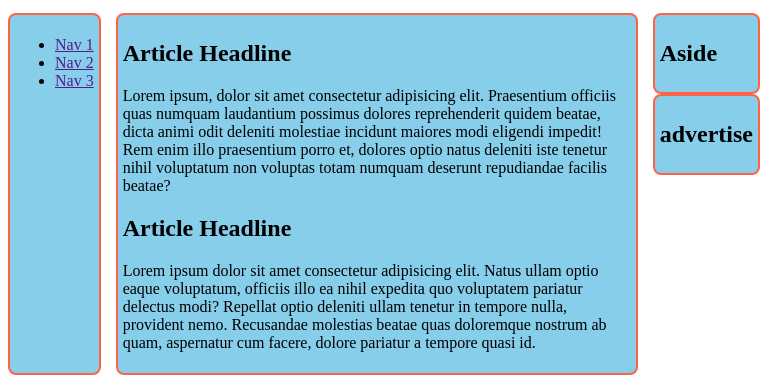
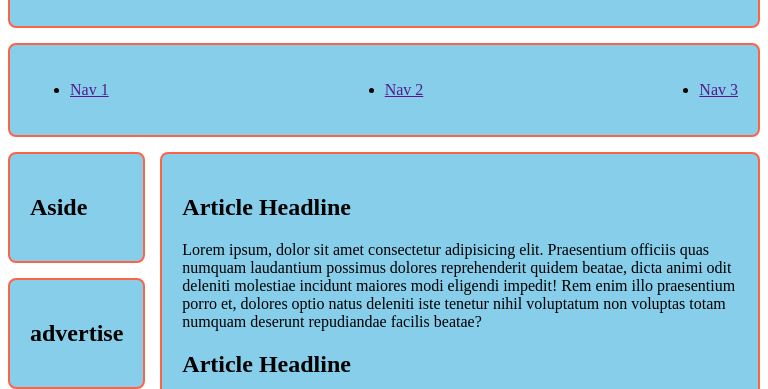
Before and after one commit to Mustakahmmed-dev/Web-Day9-More-Responsive, a plain HTML site: page grid-area.html in a window 768 px wide. Shown: the part 104-493 px from the top of the page. Drawn offline with Linux system fonts and the light colour scheme.

Commit message:
Added responsiveness of the Grid Area Layout

```diff
--- a/styles/grid-area.css
+++ b/styles/grid-area.css
@@ -3,7 +3,10 @@
     background-color: skyblue;
     border: 2px solid tomato;
     border-radius: 8px;
-    padding: 5px;
+    padding: 20px;
+}
+.aside{
+    margin-bottom: 15px;
 }
 .header{
     grid-area: header;
@@ -34,4 +37,31 @@
     ;
 }
 
-/*  */
+/* Grid area responsiveness for small device */
+@media screen and (max-width:576px) {
+    .container{
+        grid-template-areas:
+        "header"
+        "nav "
+        "main "
+        "aside"
+        "advertise"
+        "footer"
+        ;
+    }
+}
+/* Grid area responsiveness for medium device */
+@media screen and (min-width:576px) and (max-width:992px){
+    .container{
+        grid-template-areas:
+        "header header header"
+        "nav nav nav"
+        "aside main main "
+        "advertise footer footer"
+        ;
+    }
+    .nav ul{
+        display: flex;
+        justify-content: space-between;
+    }
+}
```
